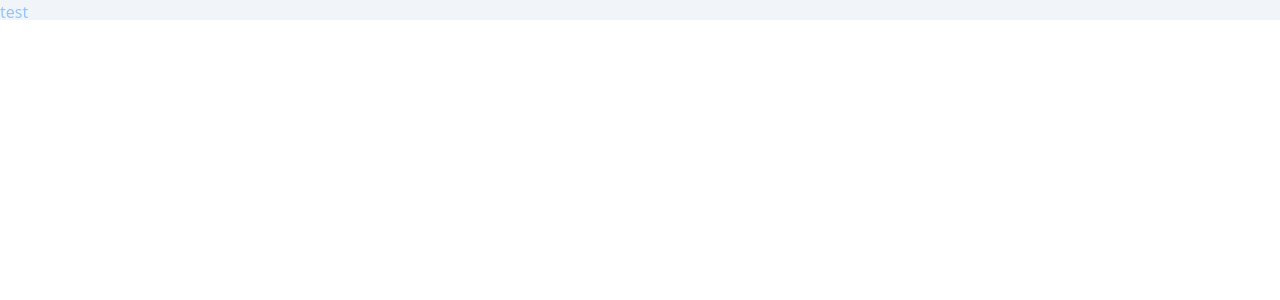
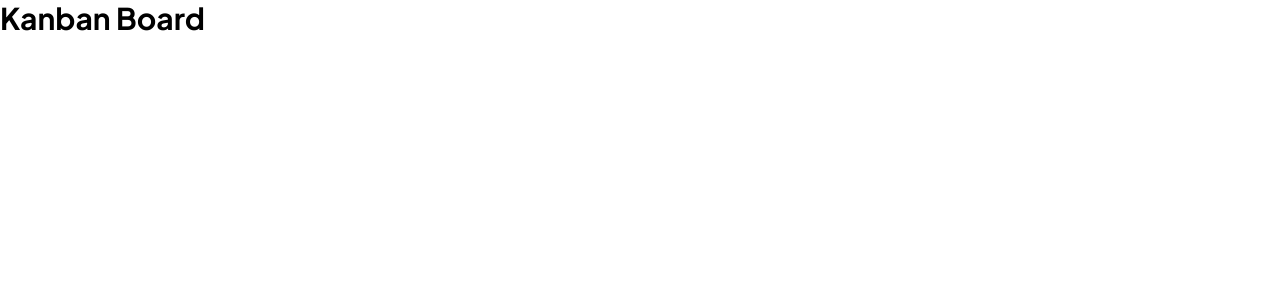
Before and after one commit to julian-br/quick-kanban, a React (Vite) app: page / in a window 1280 px wide. Shown: the top 300 px of the page. Built offline with nearby package versions, Linux system fonts and the light colour scheme.

Commit message:
adding font: jakarta sans

```diff
--- a/index.html
+++ b/index.html
@@ -4,6 +4,14 @@
 <head>
   <meta charset="UTF-8" />
   <link rel="icon" type="image/svg+xml" href="/src/assets/favicon-32x32.png" />
+  <link rel="preconnect" href="https://fonts.googleapis.com">
+
+  <!-- font import -->
+  <link rel="preconnect" href="https://fonts.gstatic.com" crossorigin>
+  <link
+    href="https://fonts.googleapis.com/css2?family=Plus+Jakarta+Sans:ital,wght@0,400;0,500;0,600;0,700;1,400;1,500;1,600&display=swap"
+    rel="stylesheet">
+
   <meta name="viewport" content="width=device-width, initial-scale=1.0" />
   <title>Kanban Board</title>
 </head>
--- a/src/App.tsx
+++ b/src/App.tsx
@@ -1,7 +1,11 @@
 import "./index.css";
 
 function App() {
-  return <div className="App bg-slate-100 h-5 text-blue-300">test</div>;
+  return (
+    <div className="font-jakarta">
+      <h1 className="font-bold text-3xl">Kanban Board</h1>
+    </div>
+  );
 }
 
 export default App;
--- a/tailwind.config.cjs
+++ b/tailwind.config.cjs
@@ -5,7 +5,11 @@ module.exports = {
     "./src/**/*.{js,ts,jsx,tsx}",
   ],
   theme: {
-    extend: {},
+    extend: {
+      fontFamily: {
+        'jakarta': '"Plus Jakarta Sans"'
+      }
+    },
   },
   plugins: [],
 }
```
